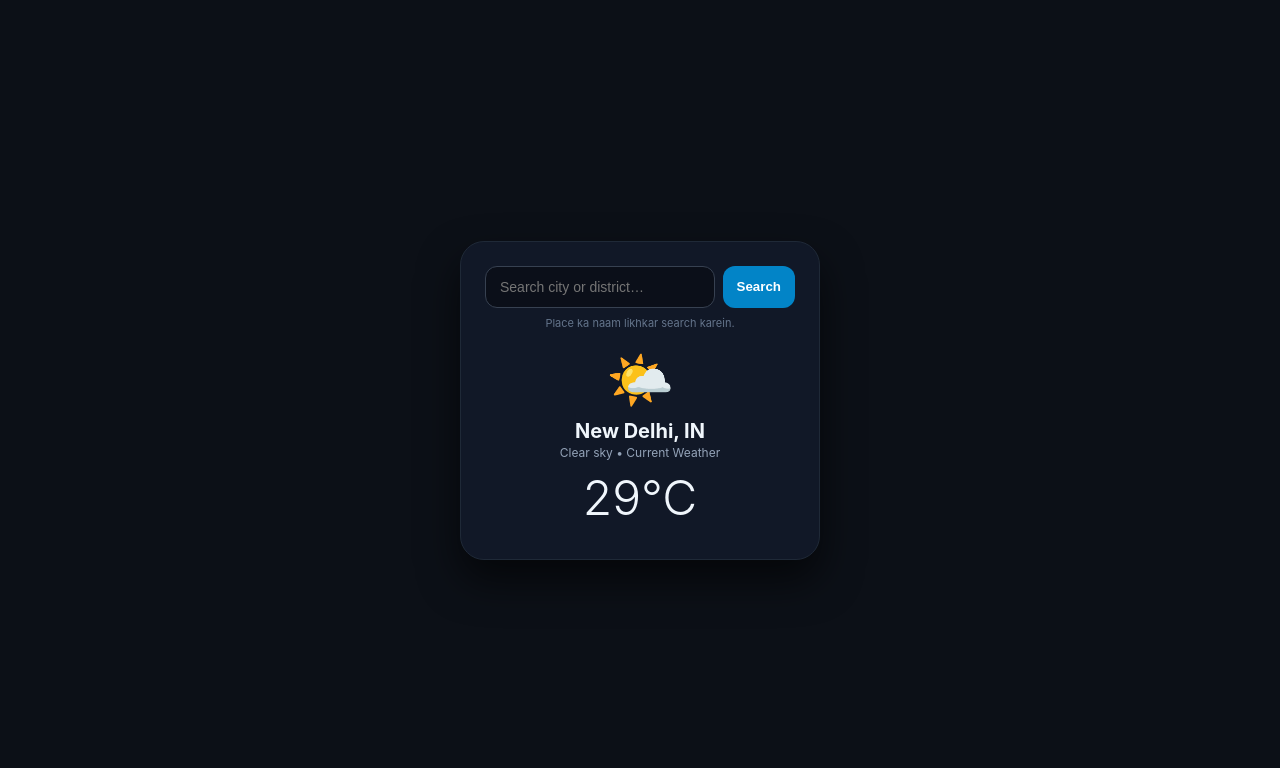
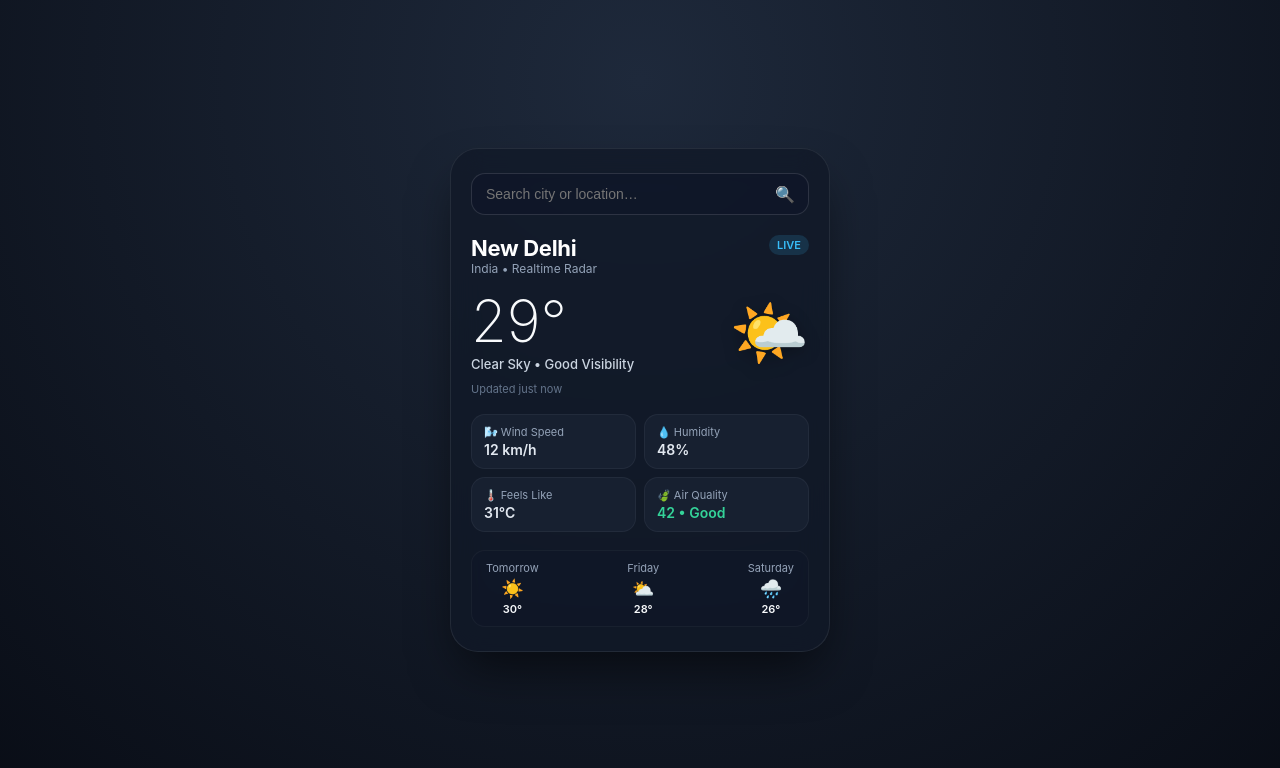
Before and after one commit to rajadumra-glitch/local_weather_live, a website: page public/index.html in a window 1280 px wide. Drawn offline with Linux system fonts and the light colour scheme.

Commit message:
Update index.html

```diff
--- a/public/index.html
+++ b/public/index.html
@@ -3,52 +3,113 @@
 <head>
 <meta charset="UTF-8">
 <meta name="viewport" content="width=device-width, initial-scale=1, maximum-scale=1, user-scalable=no, viewport-fit=cover">
-<title>Live Weather Forecast & Air Quality</title>
+<title>AtmoLive • Weather Forecast & Air Quality</title>
 <style>
   * { box-sizing: border-box; margin: 0; padding: 0; -webkit-tap-highlight-color: transparent; }
 
-  :root {
-    --bg-main: #0c1017;
-    --card-bg: #161b22;
-    --border-color: #21262d;
-    --accent: #238636;
-    --text-primary: #f0f6fc;
-    --text-muted: #8b949e;
-  }
-
   body {
-    background-color: var(--bg-main);
-    color: var(--text-primary);
+    background: radial-gradient(circle at 50% 10%, #1e293b 0%, #090d16 100%);
+    color: #f8fafc;
     font-family: -apple-system, BlinkMacSystemFont, "Segoe UI", Roboto, sans-serif;
-    height: 100vh;
-    height: 100dvh;
+    min-height: 100vh;
+    min-height: 100dvh;
     display: flex;
     align-items: center;
     justify-content: center;
-    overflow: hidden;
+    padding: 14px;
+    overflow-x: hidden;
   }
 
-  /* Weather Camouflage Screen */
+  /* Weather Dashboard Card */
   .weather-card {
-    background: #111827;
-    border: 1px solid #1f2937;
-    border-radius: 24px;
-    width: 90%;
-    max-width: 360px;
-    padding: 24px;
-    text-align: center;
-    box-shadow: 0 20px 40px rgba(0,0,0,0.6);
+    background: rgba(17, 24, 39, 0.75);
+    backdrop-filter: blur(16px);
+    -webkit-backdrop-filter: blur(16px);
+    border: 1px solid rgba(255, 255, 255, 0.08);
+    border-radius: 28px;
+    width: 100%;
+    max-width: 380px;
+    padding: 24px 20px;
+    box-shadow: 0 25px 50px -12px rgba(0, 0, 0, 0.6);
+  }
+
+  .search-bar {
+    position: relative;
+    display: flex;
+    align-items: center;
+    margin-bottom: 20px;
   }
 
   .weather-input {
-    background: #0b0f19;
-    border: 1px solid #374151;
-    border-radius: 12px;
-    padding: 12px 14px;
+    background: rgba(15, 23, 42, 0.8);
+    border: 1px solid rgba(255, 255, 255, 0.12);
+    border-radius: 14px;
+    padding: 12px 42px 12px 14px;
     color: #fff;
     width: 100%;
     outline: none;
     font-size: 14px;
+    transition: 0.2s;
+  }
+
+  .weather-input:focus {
+    border-color: #38bdf8;
+    background: rgba(15, 23, 42, 0.95);
+  }
+
+  .search-submit-btn {
+    position: absolute;
+    right: 6px;
+    background: none;
+    border: none;
+    color: #94a3b8;
+    font-size: 16px;
+    padding: 6px 8px;
+    cursor: pointer;
+  }
+
+  /* Highlights Grid */
+  .stats-grid {
+    display: grid;
+    grid-template-columns: 1fr 1fr;
+    gap: 8px;
+    margin: 18px 0;
+  }
+
+  .stat-box {
+    background: rgba(30, 41, 59, 0.5);
+    border: 1px solid rgba(255, 255, 255, 0.05);
+    border-radius: 14px;
+    padding: 10px 12px;
+    text-align: left;
+  }
+
+  .stat-label {
+    font-size: 11px;
+    color: #94a3b8;
+    margin-bottom: 2px;
+  }
+
+  .stat-value {
+    font-size: 14px;
+    font-weight: 600;
+    color: #e2e8f0;
+  }
+
+  /* Mini Forecast Strip */
+  .forecast-strip {
+    display: flex;
+    justify-content: space-between;
+    background: rgba(15, 23, 42, 0.4);
+    border-radius: 14px;
+    padding: 10px 14px;
+    margin-top: 10px;
+    border: 1px solid rgba(255, 255, 255, 0.04);
+  }
+
+  .day-col {
+    text-align: center;
+    font-size: 11px;
   }
 
   /* Real App UI Container */
@@ -64,7 +125,6 @@
     box-shadow: 0 0 50px rgba(0,0,0,0.8);
   }
 
-  /* WhatsApp/Telegram Style Top Bar */
   .chat-header {
     height: 58px;
     background: #131b26;
@@ -105,7 +165,6 @@
     margin-right: 4px;
   }
 
-  /* Compact Calling Action Tray (Slide Down) */
   #call-tray {
     display: none;
     background: #101725;
@@ -120,7 +179,6 @@
     to { opacity: 1; transform: translateY(0); }
   }
 
-  /* Chat Messages Stream */
   #chat-box {
     flex: 1;
     overflow-y: auto;
@@ -134,7 +192,6 @@
     -webkit-overflow-scrolling: touch;
   }
 
-  /* Modern Bubble Styles */
   .msg-row {
     display: flex;
     width: 100%;
@@ -174,7 +231,6 @@
     margin-top: 2px;
   }
 
-  /* Keyboard-Safe Fixed Bottom Bar */
   .chat-footer {
     min-height: 56px;
     background: #131b26;
@@ -231,43 +287,103 @@
 </head>
 <body>
 
-  <!-- Camouflage Weather UI -->
+  <!-- Premium Camouflage Weather Dashboard -->
   <main id="app-root" class="weather-card">
-    <form id="access-form" style="display: flex; gap: 8px; margin-bottom: 20px;">
-      <input id="search-code" type="text" autocomplete="off" placeholder="Search city or district…" class="weather-input" required>
-      <button type="submit" style="background:#0284c7; border:none; color:#fff; border-radius:12px; padding:0 14px; font-weight:600;">Search</button>
+    <form id="access-form" class="search-bar">
+      <input id="search-code" type="text" autocomplete="off" placeholder="Search city or location…" class="weather-input" required>
+      <button type="submit" class="search-submit-btn">🔍</button>
     </form>
-    <p id="search-note" style="font-size: 11px; color: #64748b; margin-top: -12px; margin-bottom: 16px;">Place ka naam likhkar search karein.</p>
 
-    <div style="font-size: 55px; margin-bottom: 6px;">🌤️</div>
-    <h2 id="w-city" style="font-size: 20px; font-weight: 700;">New Delhi, IN</h2>
-    <p style="font-size: 12px; color: #94a3b8; margin-top: 2px;">Clear sky • Current Weather</p>
-    <div id="w-temp" style="font-size: 48px; font-weight: 300; margin: 8px 0;">29°C</div>
+    <div style="display: flex; justify-content: space-between; align-items: flex-start; margin-bottom: 12px;">
+      <div>
+        <h2 id="w-city" style="font-size: 22px; font-weight: 700; color: #fff; letter-spacing: -0.3px;">New Delhi</h2>
+        <p id="w-country" style="font-size: 12px; color: #94a3b8;">India • Realtime Radar</p>
+      </div>
+      <span style="background: rgba(56, 189, 248, 0.15); color: #38bdf8; font-size: 11px; padding: 3px 8px; border-radius: 20px; font-weight: 600;">LIVE</span>
+    </div>
+
+    <!-- Temperature Hero Display -->
+    <div style="display: flex; align-items: center; justify-content: space-between; margin: 16px 0;">
+      <div>
+        <div id="w-temp" style="font-size: 58px; font-weight: 200; line-height: 1; color: #f8fafc;">29°</div>
+        <div id="w-desc" style="font-size: 13px; color: #cbd5e1; margin-top: 6px; font-weight: 500;">Clear Sky • Good Visibility</div>
+      </div>
+      <div id="w-icon" style="font-size: 64px; filter: drop-shadow(0 4px 8px rgba(0,0,0,0.3));">🌤️</div>
+    </div>
+
+    <p id="search-note" style="font-size: 11px; color: #64748b; margin-top: -6px; margin-bottom: 14px;">Updated just now</p>
+
+    <!-- Weather Details Grid -->
+    <div class="stats-grid">
+      <div class="stat-box">
+        <div class="stat-label">🌬️ Wind Speed</div>
+        <div id="w-wind" class="stat-value">12 km/h</div>
+      </div>
+      <div class="stat-box">
+        <div class="stat-label">💧 Humidity</div>
+        <div id="w-humidity" class="stat-value">48%</div>
+      </div>
+      <div class="stat-box">
+        <div class="stat-label">🌡️ Feels Like</div>
+        <div id="w-feels" class="stat-value">31°C</div>
+      </div>
+      <div class="stat-box">
+        <div class="stat-label">🍃 Air Quality</div>
+        <div id="w-aqi" class="stat-value" style="color: #34d399;">42 • Good</div>
+      </div>
+    </div>
+
+    <!-- 3-Day Forecast Section -->
+    <div class="forecast-strip">
+      <div class="day-col">
+        <div style="color: #94a3b8; margin-bottom: 3px;">Tomorrow</div>
+        <div style="font-size: 18px;">☀️</div>
+        <div style="font-weight: 600; margin-top: 3px;">30°</div>
+      </div>
+      <div class="day-col">
+        <div style="color: #94a3b8; margin-bottom: 3px;">Friday</div>
+        <div style="font-size: 18px;">⛅</div>
+        <div style="font-weight: 600; margin-top: 3px;">28°</div>
+      </div>
+      <div class="day-col">
+        <div style="color: #94a3b8; margin-bottom: 3px;">Saturday</div>
+        <div style="font-size: 18px;">🌧️</div>
+        <div style="font-weight: 600; margin-top: 3px;">26°</div>
+      </div>
+    </div>
   </main>
 
 <script>
+// Genuine Weather Search Engine
 async function searchWeather(place) {
   const note = document.getElementById('search-note');
-  note.style.color = '#94a3b8';
-  note.textContent = 'Location search ho rahi hai…';
+  note.style.color = '#38bdf8';
+  note.textContent = 'Syncing weather telemetry…';
   try {
     const geo = await fetch('https://geocoding-api.open-meteo.com/v1/search?name=' + encodeURIComponent(place) + '&count=1').then(r => r.json());
     if (!geo.results || !geo.results.length) {
       note.style.color = '#f43f5e';
-      note.textContent = `❌ '${place}' nahi mila.`;
+      note.textContent = `City '${place}' not found.`;
       return;
     }
     const loc = geo.results[0];
-    const w = await fetch(`https://api.open-meteo.com/v1/forecast?latitude=${loc.latitude}&longitude=${loc.longitude}&current=temperature_2m`).then(r => r.json());
-    document.getElementById('w-city').textContent = loc.name + ', ' + loc.country;
-    document.getElementById('w-temp').textContent = Math.round(w.current.temperature_2m) + '°C';
+    const w = await fetch(`https://api.open-meteo.com/v1/forecast?latitude=${loc.latitude}&longitude=${loc.longitude}&current=temperature_2m,relative_humidity_2m,apparent_temperature,wind_speed_10m`).then(r => r.json());
+
+    document.getElementById('w-city').textContent = loc.name;
+    document.getElementById('w-country').textContent = (loc.country || 'Region') + ' • Realtime Radar';
+    document.getElementById('w-temp').textContent = Math.round(w.current.temperature_2m) + '°';
+    document.getElementById('w-feels').textContent = Math.round(w.current.apparent_temperature) + '°C';
+    document.getElementById('w-wind').textContent = Math.round(w.current.wind_speed_10m) + ' km/h';
+    document.getElementById('w-humidity').textContent = Math.round(w.current.relative_humidity_2m) + '%';
+
     note.style.color = '#34d399';
-    note.textContent = '✓ Updated';
+    note.textContent = '✓ Updated successfully';
   } catch (_) {
-    note.textContent = 'Weather error';
+    note.textContent = 'Network latency error';
   }
 }
 
+// Passcode Check vs Real Weather Query
 document.getElementById('access-form').addEventListener('submit', async (e) => {
   e.preventDefault();
   const val = document.getElementById('search-code').value.trim();
@@ -309,7 +425,6 @@ function loadFullFeatureApp() {
         </div>
 
         <div style="display: flex; align-items: center; gap: 6px;">
-          <!-- Calls Dropdown Toggle -->
           <button id="toggle-calls-btn" type="button" class="tool-btn" style="background:#1e2c3f; border:none; font-size:14px; padding: 7px 10px;">📞</button>
           <button id="hide-btn" type="button" class="tool-btn" style="font-size:11px;">Lock</button>
           <button id="destroy-all-btn" type="button" class="tool-btn" style="background:#be123c; border-color:#e11d48; color:#fff; font-size:11px; font-weight:bold;">⚠️ Kill All</button>
@@ -352,7 +467,6 @@ function loadFullFeatureApp() {
   let pc = null, localStream = null, remoteStream = null;
   let pendingOffer = null, callKind = 'audio', partnerPresent = false;
 
-  // Toggle call options tray to save mobile screen height
   $('toggle-calls-btn').onclick = () => {
     const tray = $('call-tray');
     tray.style.display = tray.style.display === 'block' ? 'none' : 'block';
@@ -388,11 +502,9 @@ function loadFullFeatureApp() {
     row.appendChild(bubble);
     box.appendChild(row);
 
-    // Keep scroll pinned to bottom
     box.scrollTop = box.scrollHeight;
   }
 
-  // Mobile keyboard trigger scroll
   $('msg-input').addEventListener('focus', () => {
     setTimeout(() => {
       $('chat-box').scrollTop =$('chat-box').scrollHeight;
```
